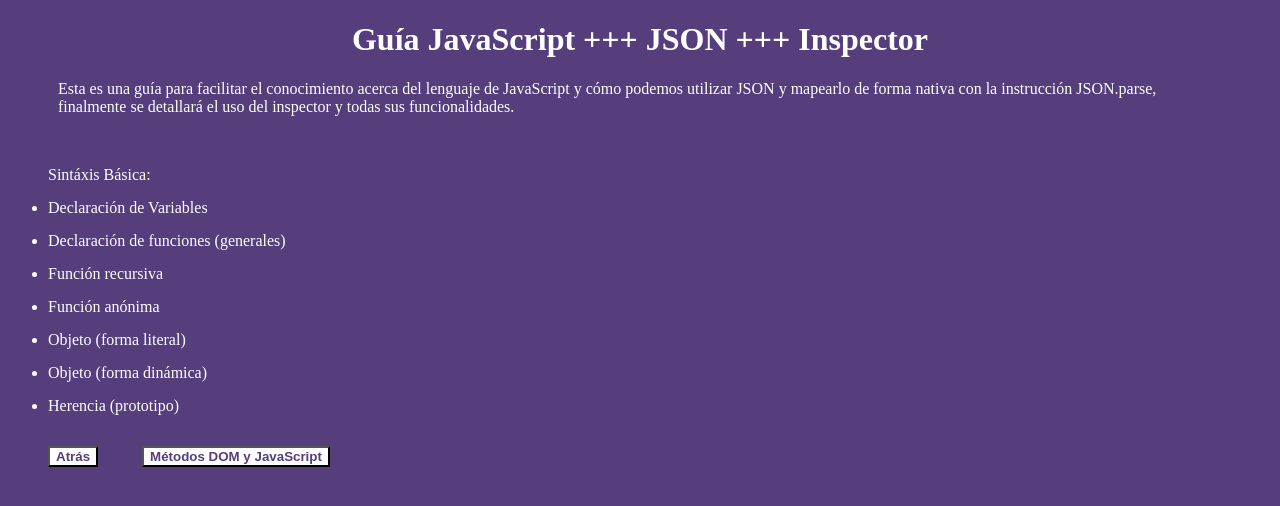
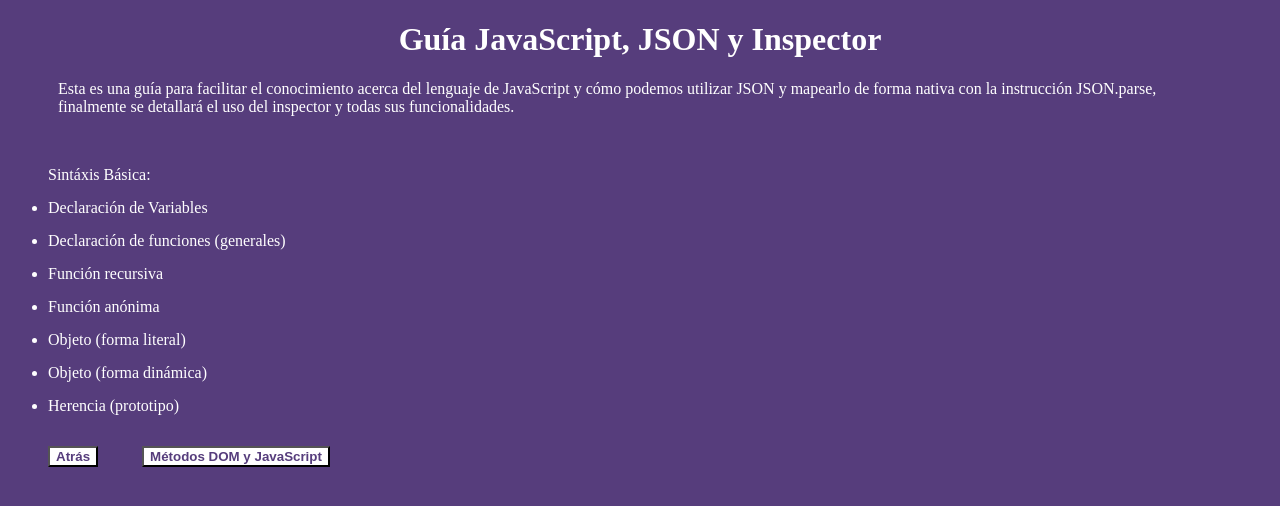
Before and after one commit to jesusmambie/Laboratorio_06_ATI, a plain HTML site: page index.html in a window 1280 px wide. Drawn offline with Linux system fonts and the light colour scheme.

Commit message:
commit del branch aux

```diff
--- a/index.html
+++ b/index.html
@@ -7,7 +7,7 @@
 	</head>
 
 	<body>
-		<h1> Guía JavaScript +++ JSON +++ Inspector </h1>
+		<h1> Guía JavaScript, JSON y Inspector </h1>
 		<p> Esta es una guía para facilitar el conocimiento acerca del lenguaje de JavaScript y cómo podemos utilizar JSON y mapearlo de forma nativa con la instrucción JSON.parse, finalmente se detallará el uso del inspector y todas sus funcionalidades.</p>
 		<br>
 
```
